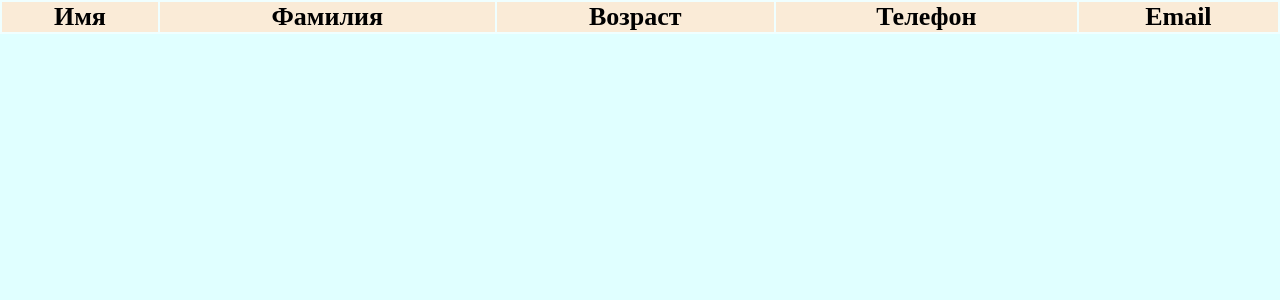
After one commit to SpacecapsAlex/DjangoProjectExample1, a Django app: template users/templates/users/list_users.html in a window 1280 px wide. The commit adds this page. Shown: the top 300 px of the page. Run offline with Django 4.2, Linux system fonts and the light colour scheme; the template is opened without the code that fills it, so the values that code supplies are empty.

Commit message:
Added user_list page

```diff
--- a/main/templates/main/home.html
+++ b/main/templates/main/home.html
@@ -33,7 +33,7 @@
         <h1>Домашняя страница</h1>
     </div>
     <div style="display: flex; flex-direction: row; width: 100%">
-        <a>Пользователи</a>
+        <a href="/users">Пользователи</a>
         <a>Задачи</a>
         <a>Отделы</a>
         <a>Контакты</a>
--- /dev/null
+++ b/users/templates/users/list_users.html
@@ -0,0 +1,68 @@
+<!DOCTYPE html>
+<html lang="en">
+<head>
+    <meta charset="UTF-8">
+    <title>Список пользователей</title>
+    <style>
+        * {
+            margin: 0;
+            padding: 0;
+            box-sizing: border-box;
+        }
+        body {
+            background-color: lightcyan;
+        }
+        table {
+            width: 100%;
+            background-color: azure;
+        }
+        thead {
+            background-color: antiquewhite;
+            font-size: 26px;
+            text-align: center;
+        }
+        th:hover {
+            background-color: lightgray;
+            cursor: auto;
+        }
+        tbody {
+            font-size: 24px;
+        }
+        tbody tr td {
+            border-right: 1px solid darkorchid;
+            border-left: 1px solid darkorchid;
+            padding: 0;
+            margin: 0;
+        }
+        a {
+            text-decoration: none;
+            color: cornflowerblue;
+            text-align: center;
+        }
+    </style>
+</head>
+<body>
+    <table>
+        <thead>
+        <tr>
+            <th>Имя</th>
+            <th>Фамилия</th>
+            <th>Возраст</th>
+            <th>Телефон</th>
+            <th>Email</th>
+        </tr>
+        </thead>
+        <tbody>
+            {% for user in users %}
+                <tr>
+                    <td><a href="">{{ user.first_name }}</a></td>
+                    <td>{{ user.last_name }}</td>
+                    <td>{{ user.age }}</td>
+                    <td>{{ user.phone_number }}</td>
+                    <td>{{ user.email }}</td>
+                </tr>
+            {% endfor %}
+        </tbody>
+    </table>
+</body>
+</html>
--- a/users/urls.py
+++ b/users/urls.py
@@ -0,0 +1,7 @@
+from django.urls import path
+from . import views
+
+
+urlpatterns = [
+    path('', views.list_users, name='home'),
+]
--- a/users/views.py
+++ b/users/views.py
@@ -1,3 +1,9 @@
 from django.shortcuts import render
+from django.http import HttpResponse, HttpRequest
+from .models import User
 
 # Create your views here.
+
+
+def list_users(request: HttpRequest) -> HttpResponse:
+    return render(request, 'users/list_users.html', {'users': User.objects.all()})
```
Also changed, not shown: db.sqlite3.
